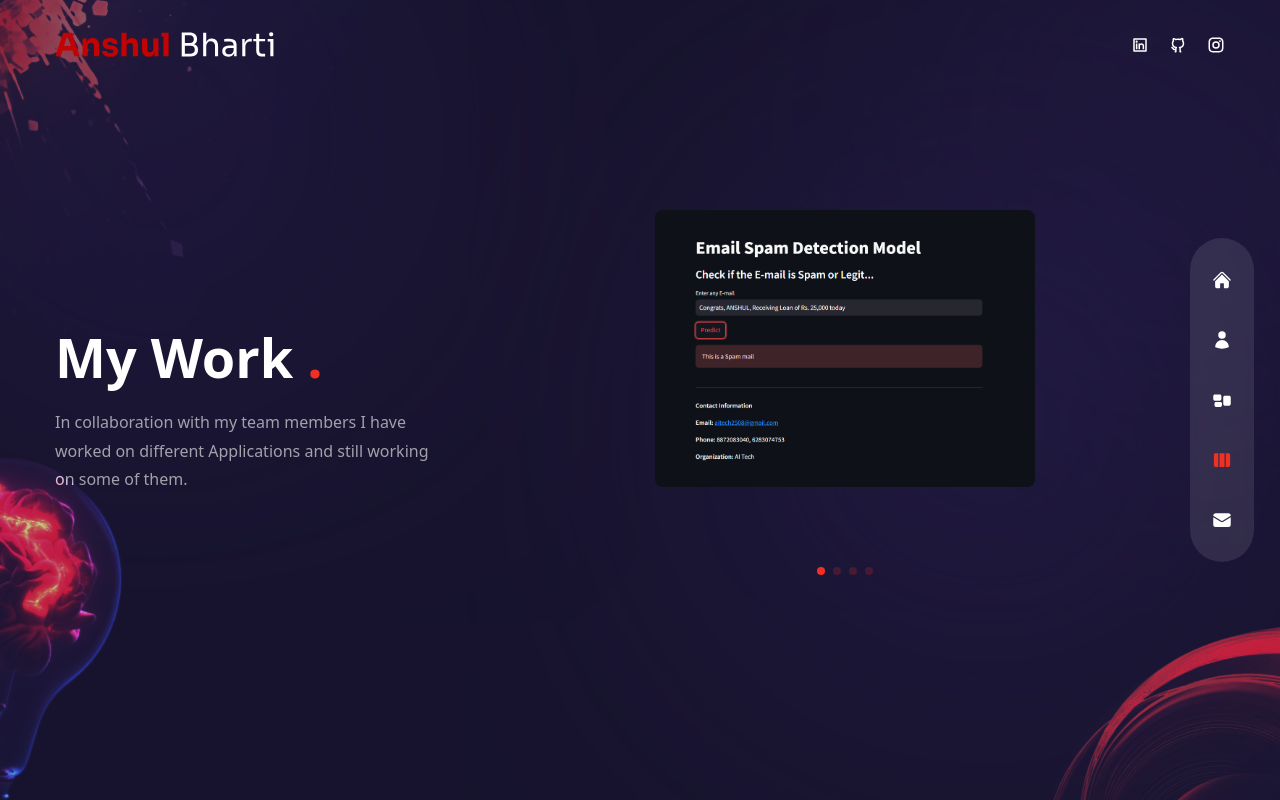
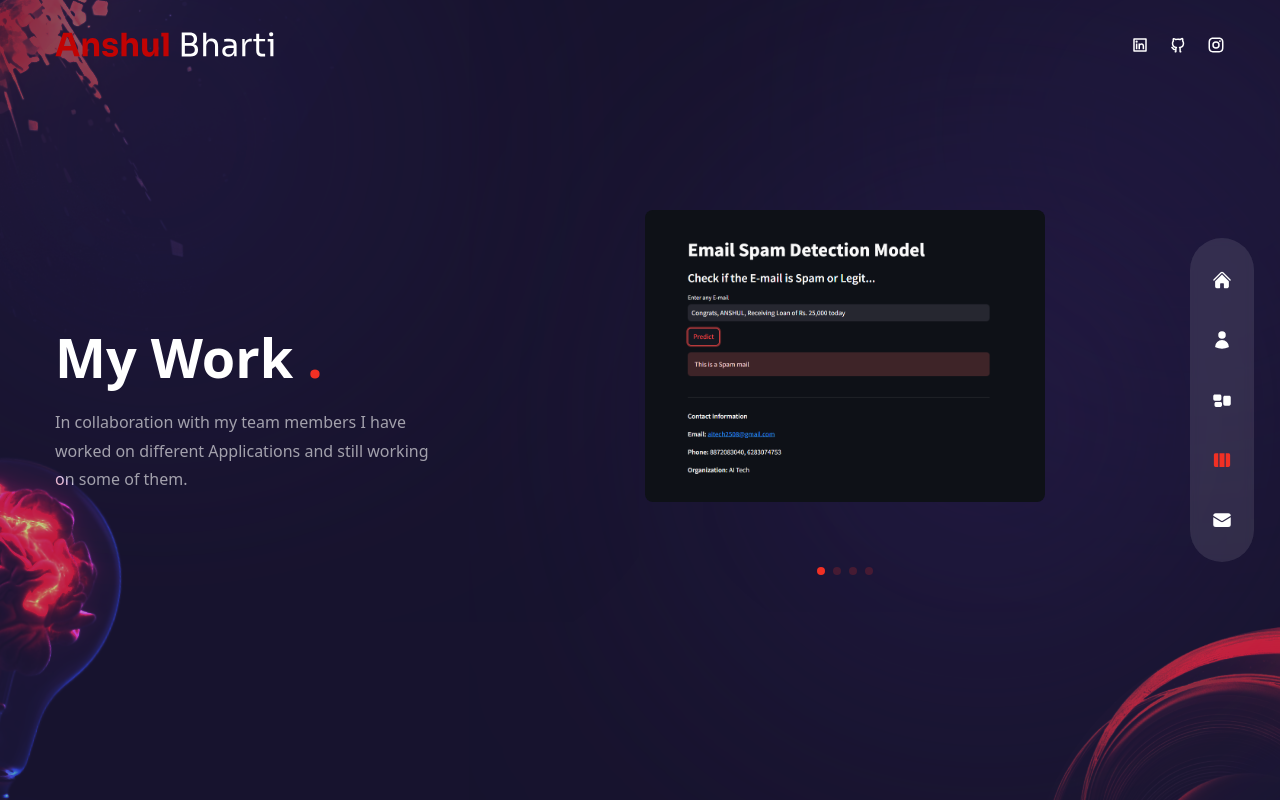
Before and after one commit to anshu00198/portfolio, a Next.js app: page /work in a window 1280 px wide. Built offline with nearby package versions, Linux system fonts and the light colour scheme.

Commit message:
Update WorkSlider.js

```diff
--- a/components/WorkSlider.js
+++ b/components/WorkSlider.js
@@ -58,7 +58,7 @@ const WorkSlider = () => {
           transition={{ duration: 1, ease: "easeInOut" }}
           className='justify-center flex cursor-pointer overflow-hidden items-center group'>
             <div className='flex items-center rounded-lg justify-center relative overflow-hidden'>
-              <Image src={image.path} width={380} height={380} alt='' />
+              <Image src={image.path} width={400} height={400} alt=''classname='object-cover' />
 
               {/* Overlay */}
               <div className='absolute inset-0 bg-gradient-to-l from-transparent via-[#e838cc] to-[#4a22bd] opacity-0 group-hover:opacity-80 transition-all duration-700'></div>
```
